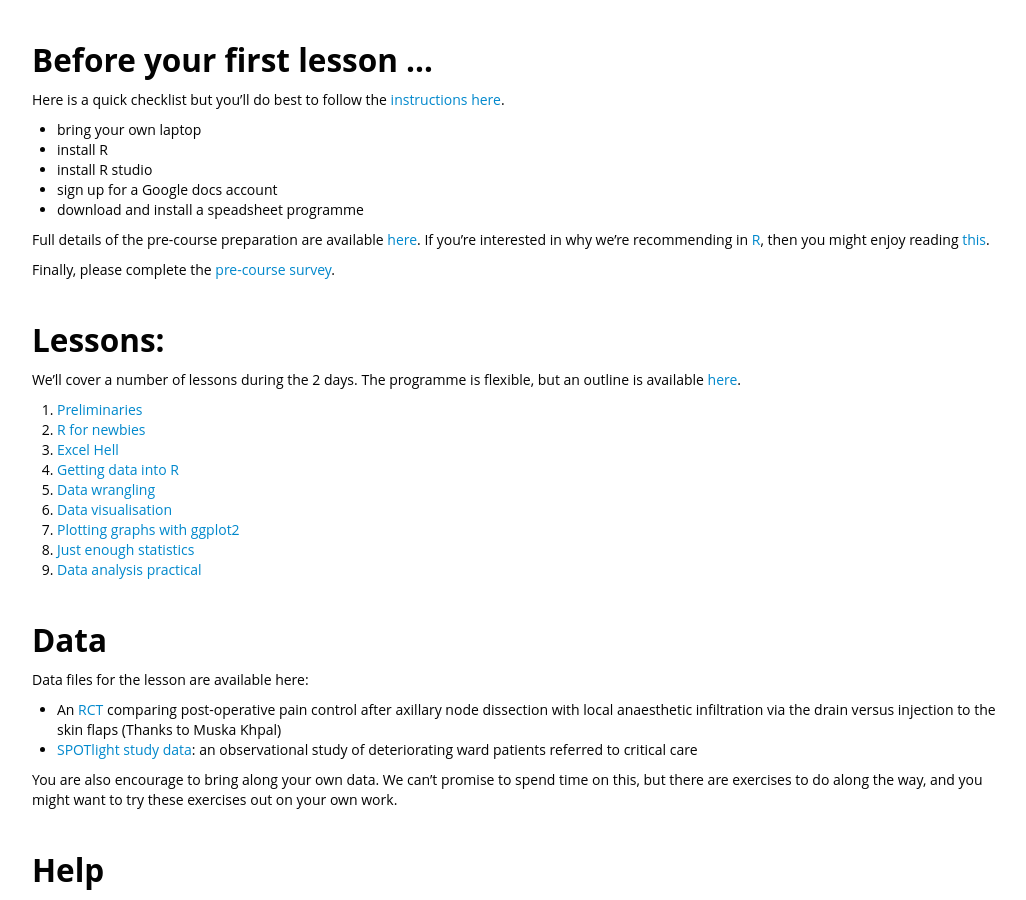
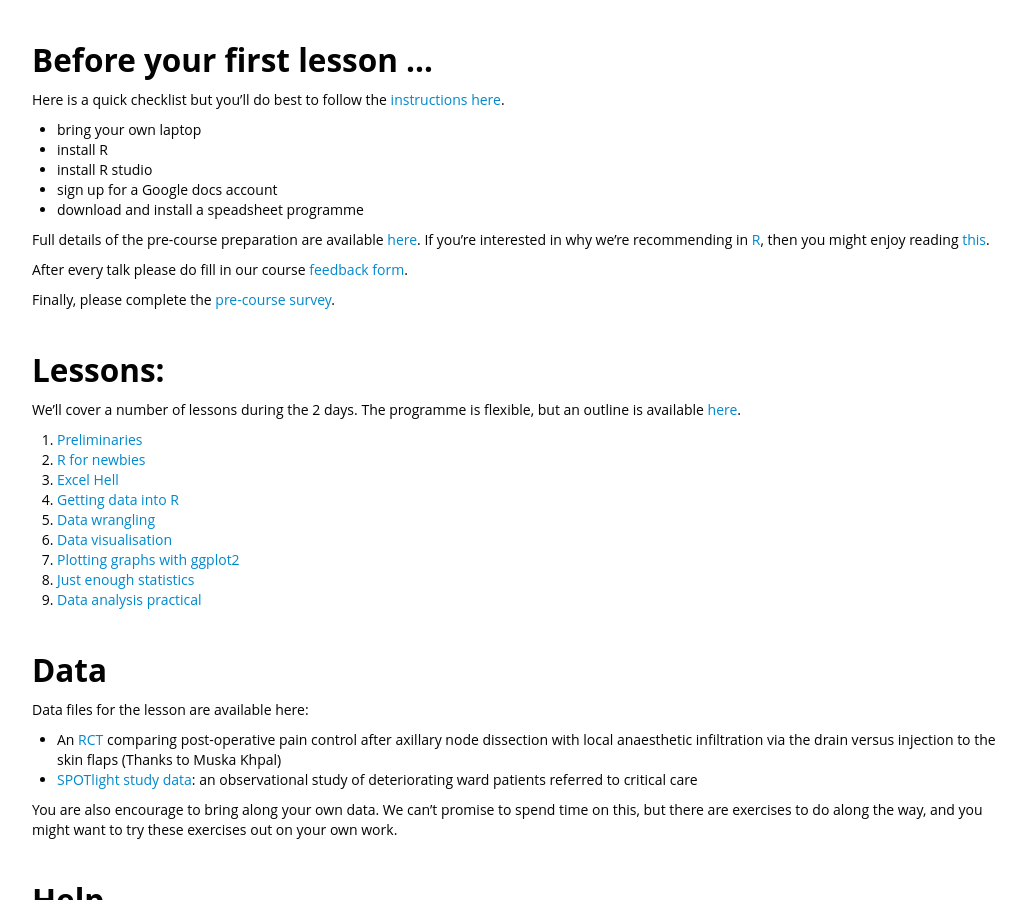
Before and after one commit to uclhal/Data-Science-for-Docs, a Jekyll site: the page built from index.md, in a window 1280 px wide and 900 px high, scrolled down 373 px. Shown: the whole window, without its empty margins (123-1149 px from the left). Built offline with Jekyll 4.4.1, drawn with Linux system fonts in a browser that asks for light colours; nearby versions of some CDN libraries; library files that are not in the unit come from our copies.

Commit message:
Update index.md

```diff
--- a/index.md
+++ b/index.md
@@ -53,6 +53,8 @@ Here is a quick checklist but you'll do best to follow the [instructions here](p
 
 Full details of the pre-course preparation are available [here](prerequisites.html). If you're interested in why we're recommending in [R](http://www.r-project.org), then you might enjoy reading [this](why-r.html).
 
+After every talk please do fill in our course [feedback form](https://goo.gl/forms/3hsZWe0GKjghRgSF2).
+
 Finally, please complete the [pre-course survey](http://goo.gl/forms/odmaxWP2KBHyzKti2).
 
 ## Lessons:
```
